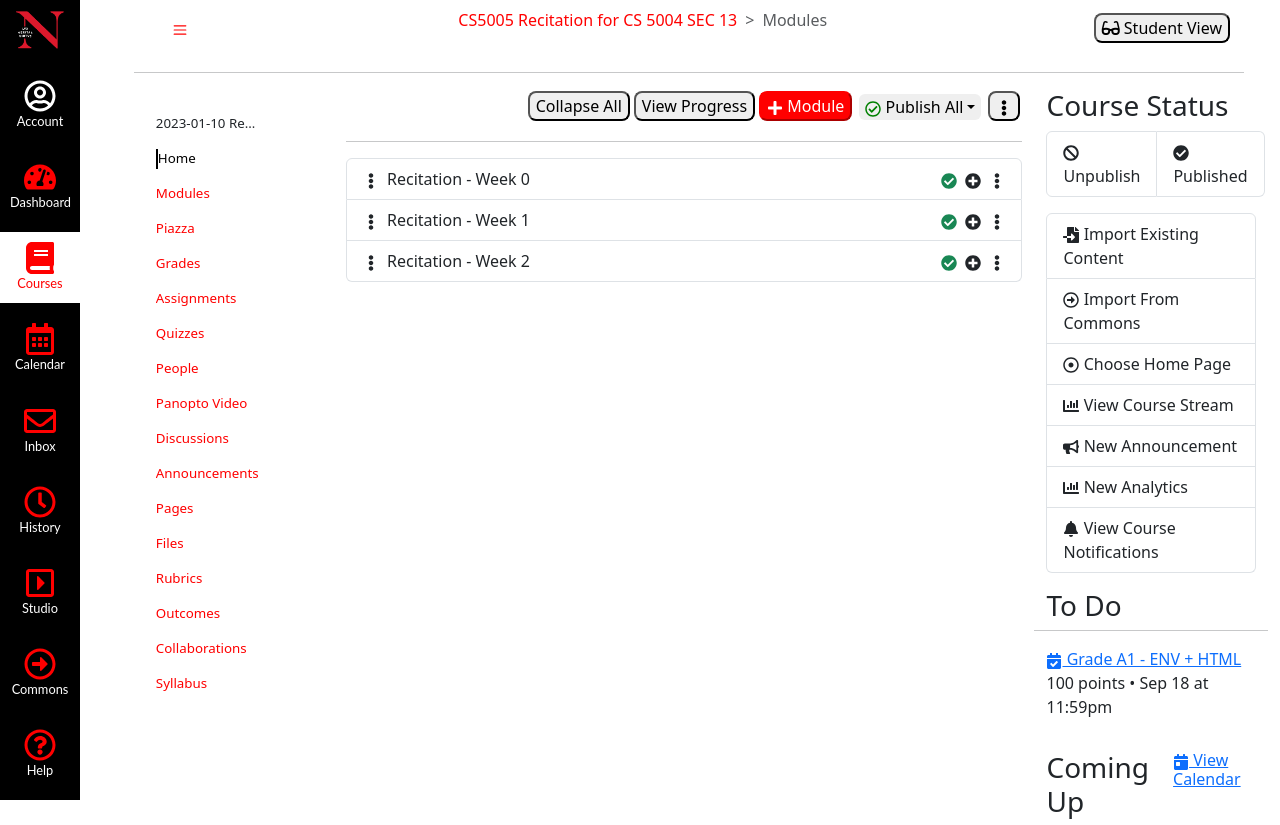
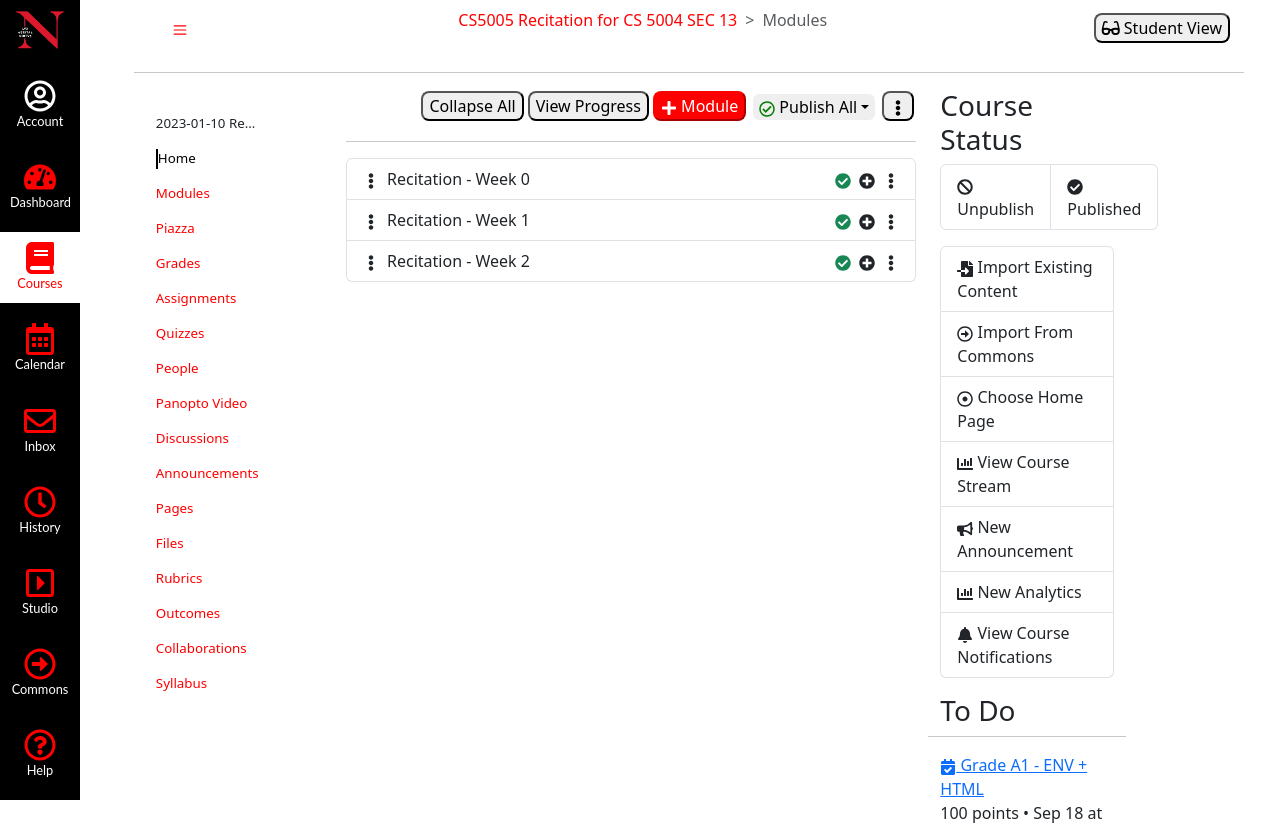
Before and after one commit to ewillia1/kanbas-react-web-app, a React (Create React App) app: page /#/Kanbas/Courses/CS5005/Home in a window 1280 px wide. Shown: the top 825 px of the page. Built offline with nearby package versions, Linux system fonts and the light colour scheme.

Commit message:
Updated Courses/index.tsx.

```diff
--- a/src/Kanbas/Courses/index.tsx
+++ b/src/Kanbas/Courses/index.tsx
@@ -7,20 +7,17 @@ import Home from "./Home";
 import Breadcrumb from "./Breadcrumb";
 
 function Courses() {
-    var currentURL = (document.URL);
-    console.log(currentURL);
-
     return (
         <div className="row">
             <Breadcrumb/>
 
             <CourseNavigation />
 
-            <div className="d-block d-md-none wd-0-lr-padding">
+            <div className="d-block d-md-none wd-0-lr-padding sticky-top">
                 <BlackHeader/>
             </div>
 
-            <div className="col" style={{paddingLeft: "12vw"}}>
+            <div className="col" style={{paddingLeft: "12vw", paddingRight: "12vw"}}>
                 <Routes>
                     <Route path="/" element={<Navigate to="Home" />} />
                     <Route path="Home" element={<Home/>} />
```
